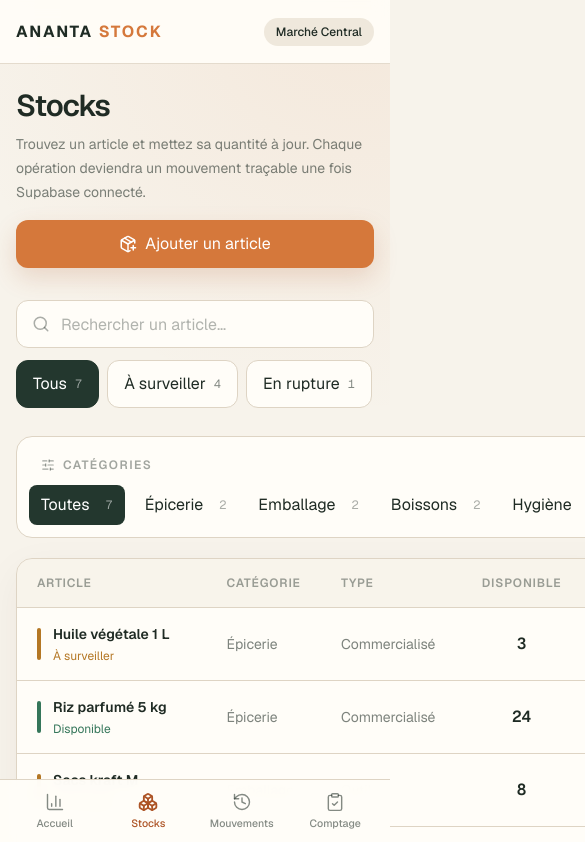
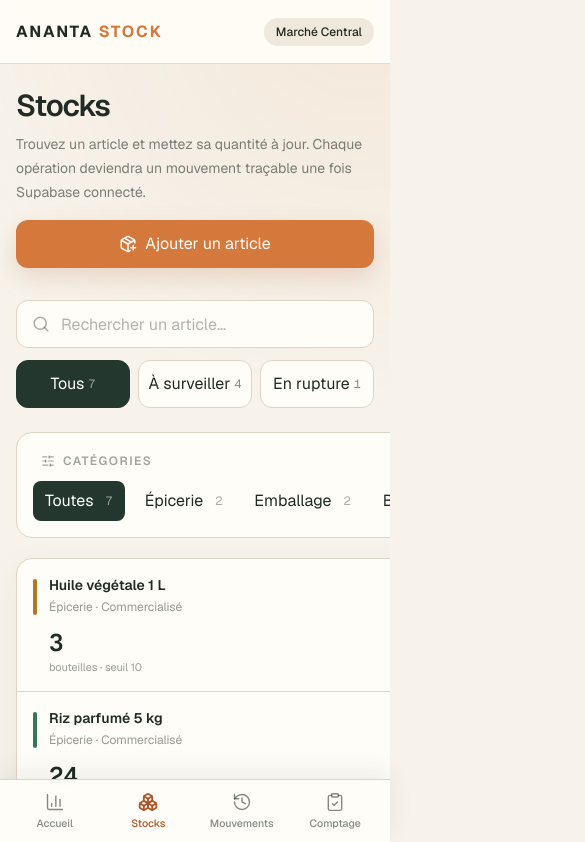
Before and after one commit to koalanoir/ananta-stock, a Next.js app: page /stocks in a window 390 px wide. Shown: the top 842 px of the page, 585 px wide, since content can reach past the window. Built offline with nearby package versions, Linux system fonts and the light colour scheme.

Commit message:
Improve mobile stock layout

```diff
--- a/src/app/stocks/page.tsx
+++ b/src/app/stocks/page.tsx
@@ -63,7 +63,7 @@ function StocksContent() {
           <Search className="pointer-events-none absolute left-4 top-1/2 -translate-y-1/2 text-foreground/38" size={18} />
           <input value={query} onChange={(event) => setQuery(event.target.value)} placeholder="Rechercher un article…" className="h-12 w-full rounded-xl border border-border bg-surface pl-11 pr-4 text-sm outline-none transition placeholder:text-foreground/35 focus:border-brand focus:ring-3 focus:ring-brand/10" />
         </label>
-        <div className="flex gap-2 overflow-x-auto pb-1">
+        <div className="grid grid-cols-3 gap-2 sm:flex sm:overflow-x-auto sm:pb-1">
           <FilterButton active={filter === "all"} onClick={() => setFilter("all")}>Tous <Count>{items.length}</Count></FilterButton>
           <FilterButton active={filter === "watch"} onClick={() => setFilter("watch")}>À surveiller <Count>{items.filter((item) => getStockStatus(item) !== "ok").length}</Count></FilterButton>
           <FilterButton active={filter === "rupture"} onClick={() => setFilter("rupture")}>En rupture <Count>{items.filter((item) => getStockStatus(item) === "rupture").length}</Count></FilterButton>
@@ -73,13 +73,42 @@ function StocksContent() {
       <section className="mt-6 grid gap-5 xl:grid-cols-[220px_1fr]">
         <aside className="rounded-2xl border border-border bg-surface p-3 xl:self-start">
           <div className="flex items-center gap-2 px-3 py-2 text-xs font-semibold uppercase tracking-[0.12em] text-foreground/42"><SlidersHorizontal size={14} /> Catégories</div>
-          <div className="mt-1 flex gap-2 overflow-x-auto xl:flex-col">
-            {categories.map((name) => <button key={name} onClick={() => setCategory(name)} className={`flex h-10 shrink-0 items-center justify-between rounded-lg px-3 text-left text-sm font-medium transition ${category === name ? "bg-sidebar text-white" : "hover:bg-surface-muted"}`}>{name}<span className={`ml-4 font-mono text-xs ${category === name ? "text-white/55" : "text-foreground/38"}`}>{name === "Toutes" ? items.length : items.filter((item) => item.category === name).length}</span></button>)}
+          <div className="mt-1 flex snap-x gap-2 overflow-x-auto px-1 pb-1 xl:flex-col xl:overflow-visible xl:px-0 xl:pb-0">
+            {categories.map((name) => <button key={name} onClick={() => setCategory(name)} className={`flex h-10 shrink-0 snap-start items-center justify-between rounded-lg px-3 text-left text-sm font-medium transition ${category === name ? "bg-sidebar text-white" : "hover:bg-surface-muted"}`}>{name}<span className={`ml-3 font-mono text-xs ${category === name ? "text-white/55" : "text-foreground/38"}`}>{name === "Toutes" ? items.length : items.filter((item) => item.category === name).length}</span></button>)}
           </div>
         </aside>
 
         <div className="overflow-hidden rounded-2xl border border-border bg-surface shadow-[0_12px_40px_rgb(57_45_30_/_5%)]">
-          <div className="overflow-x-auto">
+          <div className="divide-y divide-border md:hidden">
+            {filteredItems.map((item) => {
+              const status = getStockStatus(item);
+              return (
+                <article key={item.id} className="p-4">
+                  <div className="flex items-start gap-3">
+                    <span className={`mt-1 h-9 w-1 shrink-0 rounded-full ${status === "rupture" ? "bg-danger" : status === "surveillance" ? "bg-warning" : "bg-success"}`} />
+                    <div className="min-w-0 flex-1">
+                      <div className="flex items-start justify-between gap-3">
+                        <div className="min-w-0">
+                          <h2 className="truncate text-sm font-semibold">{item.name}</h2>
+                          <p className="mt-1 text-xs text-foreground/48">{item.category} · {item.kind === "commercialise" ? "Commercialisé" : "Outil"}</p>
+                        </div>
+                        <span className={`shrink-0 rounded-full px-2 py-1 text-[0.65rem] font-semibold ${status === "rupture" ? "bg-danger/10 text-danger" : status === "surveillance" ? "bg-warning/10 text-warning" : "bg-success/10 text-success"}`}>{statusLabel[status]}</span>
+                      </div>
+                      <div className="mt-4 flex items-end justify-between gap-3">
+                        <div>
+                          <p className="font-mono text-2xl font-semibold leading-none">{item.quantity}</p>
+                          <p className="mt-1 text-[0.68rem] text-foreground/45">{item.unit}{item.quantity > 1 ? "s" : ""} · seuil {item.threshold}</p>
+                        </div>
+                        <button onClick={() => setEditingItem(item)} className="h-10 rounded-lg border border-border px-3 text-xs font-semibold transition active:scale-95 active:bg-brand/5">Mettre à jour</button>
+                      </div>
+                    </div>
+                  </div>
+                </article>
+              );
+            })}
+          </div>
+
+          <div className="hidden overflow-x-auto md:block">
             <table className="w-full min-w-[800px] text-left text-sm">
               <thead className="border-b border-border bg-surface-muted/45 text-xs uppercase tracking-[0.07em] text-foreground/44"><tr><th className="px-5 py-4 font-semibold">Article</th><th className="px-4 py-4 font-semibold">Catégorie</th><th className="px-4 py-4 font-semibold">Type</th><th className="px-4 py-4 text-center font-semibold">Disponible</th><th className="px-4 py-4 text-center font-semibold">Seuil</th><th className="px-5 py-4 text-right font-semibold">Action</th></tr></thead>
               <tbody className="divide-y divide-border">
@@ -101,7 +130,7 @@ function StocksContent() {
 }
 
 function FilterButton({ active, onClick, children }: { active: boolean; onClick: () => void; children: React.ReactNode }) {
-  return <button onClick={onClick} className={`flex h-12 shrink-0 items-center gap-2 rounded-xl border px-4 text-sm font-semibold transition ${active ? "border-sidebar bg-sidebar text-white" : "border-border bg-surface hover:border-foreground/20"}`}>{children}</button>;
+  return <button onClick={onClick} className={`flex h-12 min-w-0 shrink-0 items-center justify-center gap-1 rounded-xl border px-2 text-xs font-semibold transition sm:gap-2 sm:px-4 sm:text-sm ${active ? "border-sidebar bg-sidebar text-white" : "border-border bg-surface hover:border-foreground/20"}`}>{children}</button>;
 }
 
 function Count({ children }: { children: React.ReactNode }) { return <span className="font-mono text-xs opacity-55">{children}</span>; }
--- a/src/components/app-shell.tsx
+++ b/src/components/app-shell.tsx
@@ -15,7 +15,7 @@ const navigation = [
 
 export function AppShell({ active, children }: AppShellProps) {
   return (
-    <div className="min-h-screen lg:grid lg:grid-cols-[236px_1fr]">
+    <div className="min-h-screen overflow-x-clip lg:grid lg:grid-cols-[236px_1fr]">
       <aside className="hidden min-h-screen flex-col bg-sidebar px-4 py-6 text-white lg:flex">
         <Link href="/" className="px-3" aria-label="Accueil Ananta Stock">
           <span className="block text-[1.75rem] font-bold tracking-[0.13em]">ANANTA</span>
@@ -55,7 +55,7 @@ export function AppShell({ active, children }: AppShellProps) {
         </header>
         <main className="mx-auto w-full max-w-[1240px] px-4 py-6 pb-24 sm:px-7 lg:px-10 lg:py-10 lg:pb-10">{children}</main>
 
-        <nav className="fixed inset-x-0 bottom-0 z-40 grid grid-cols-4 border-t border-border bg-surface/96 px-2 pb-[max(0.5rem,env(safe-area-inset-bottom))] pt-2 backdrop-blur lg:hidden" aria-label="Navigation mobile">
+        <nav className="fixed inset-x-0 bottom-0 z-40 grid min-h-16 w-screen max-w-full grid-cols-4 border-t border-border bg-surface/96 px-2 pb-[max(0.5rem,env(safe-area-inset-bottom))] pt-2 shadow-[0_-8px_24px_rgb(35_55_46_/_8%)] backdrop-blur lg:hidden" aria-label="Navigation mobile">
           {navigation.map((item) => {
             const Icon = item.icon;
             const isActive = active === item.key;
```
